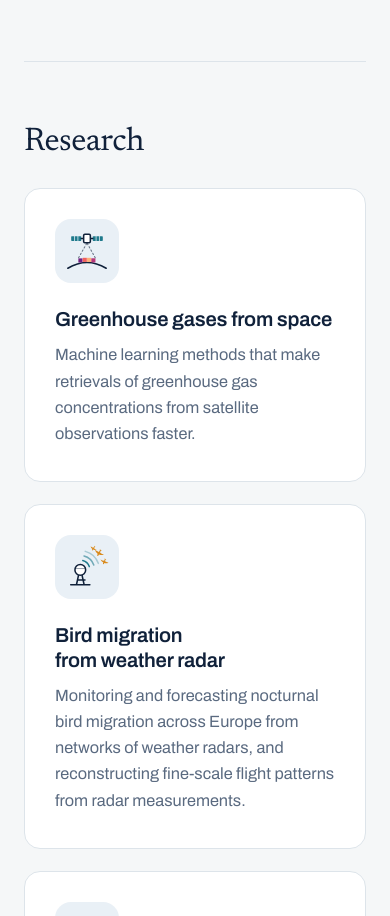
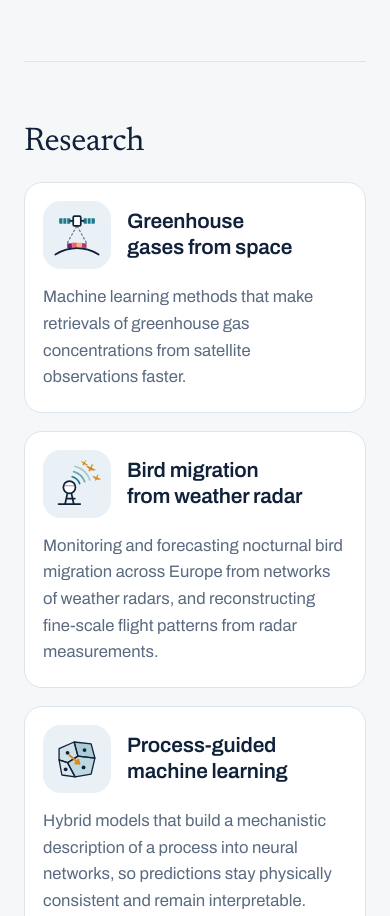
Before and after one commit to FionaLippert/FionaLippert.github.io, a plain HTML site: page index.html in a window 390 px wide. Shown: the part 2899-3815 px from the top of the page. Drawn offline with Linux system fonts and the light colour scheme.

Commit message:
Anchor each research interest with a large icon tile
Research becomes a two-column section like About; each interest is a row with
a 112px icon tile beside its text. On phones the icon sits beside the title.

Co-Authored-By: Claude Opus 5.5 <noreply@anthropic.com>

```diff
--- a/index.html
+++ b/index.html
@@ -102,16 +102,16 @@ h2 { font-family: var(--serif); font-weight: 400; font-size: 2.5rem; line-height
 .prose p:last-child { margin-bottom: 0; }
 #about .prose p:first-child { font-family: var(--serif); font-size: 1.62rem; line-height: 1.4; letter-spacing: -.005em; color: var(--ink); margin-bottom: 1.1em; }
 
-#research h2 { margin-bottom: 44px; }
-.cards { display: grid; grid-template-columns: repeat(auto-fit, minmax(270px, 1fr)); gap: 22px; }
-.cards article { padding: 30px 30px 34px; background: #fff; border: 1px solid var(--line); border-radius: 16px; }
-.cards article::before { content: ""; display: block; width: 64px; height: 64px; margin-bottom: 24px; border-radius: 16px;
-  background: var(--tint) url("assets/icons/satellite.svg") center / 46px no-repeat; }
+/* research: each interest is a row anchored by a large icon tile */
+.cards { display: grid; gap: 18px; }
+.cards article { display: grid; grid-template-columns: 112px 1fr; align-items: center; column-gap: 32px; padding: 26px 34px 26px 26px; background: #fff; border: 1px solid var(--line); border-radius: 22px; }
+.cards article::before { content: ""; width: 112px; height: 112px; border-radius: 24px;
+  background: var(--tint) url("assets/icons/satellite.svg") center / 84px no-repeat; }
 .cards article:nth-child(3n+2)::before { background-image: url("assets/icons/radar.svg"); }
 .cards article:nth-child(3n)::before { background-image: url("assets/icons/cells.svg"); }
 .cards .number, .papers .number { display: none; }
-.cards h3 { font-size: 1.26rem; font-weight: 600; letter-spacing: -.01em; line-height: 1.25; margin-bottom: 10px; }
-.cards p { margin: 0; font-size: 1.02rem; line-height: 1.6; color: var(--muted); }
+.cards h3 { font-size: 1.3rem; font-weight: 600; letter-spacing: -.01em; line-height: 1.25; margin-bottom: 8px; }
+.cards p { margin: 0; font-size: 1.04rem; line-height: 1.6; color: var(--muted); max-width: 36em; }
 
 .papers article + article { margin-top: 44px; padding-top: 44px; border-top: 1px solid var(--line); }
 .papers article > div { display: flex; flex-direction: column; }
@@ -143,7 +143,12 @@ h2 { font-family: var(--serif); font-weight: 400; font-size: 2.5rem; line-height
   h2 { font-size: 2.05rem; }
   .prose { font-size: 1.08rem; }
   #about .prose p:first-child { font-size: 1.38rem; }
-  #research h2 { margin-bottom: 28px; }
+  /* phones: icon and title side by side, the description full width below */
+  .cards article { grid-template-columns: 68px 1fr; align-items: center; column-gap: 16px; padding: 18px 20px 22px 18px; border-radius: 18px; }
+  .cards article::before { width: 68px; height: 68px; border-radius: 18px; background-size: 52px; }
+  .cards article > div { display: contents; }
+  .cards h3 { margin: 0; }
+  .cards p { grid-column: 1 / -1; margin-top: 14px; }
   .papers h3 { font-size: 1.4rem; }
   #connect { padding-block: 64px; }
   #connect .prose { font-size: 1.42rem; }
@@ -188,7 +193,7 @@ h2 { font-family: var(--serif); font-weight: 400; font-size: 2.5rem; line-height
     <section id="about" class="wrap split"><h2>About</h2><div class="prose"><p>Fiona Lippert is a postdoctoral researcher at SRON Space Research Organisation Netherlands. She develops machine learning methods that speed up the retrieval of greenhouse gas concentrations from satellite observations.</p>
 <p>She completed her PhD in AI for Science at the University of Amsterdam in 2025. Her thesis combined ideas from fluid dynamics with deep learning to forecast and interpret nocturnal bird migration across Europe from weather radar data.</p>
 <p>Her research sits where data-driven and mechanistic modelling meet: hybrid and surrogate models, probabilistic inference and explainable AI. Outside work she bakes, hikes and climbs.</p></div></section>
-    <section id="research" class="wrap"><h2>Research</h2><div class="cards"><article><span class="number" aria-hidden="true">01</span><div><h3>Greenhouse gases from space</h3>
+    <section id="research" class="wrap split"><h2>Research</h2><div class="cards"><article><span class="number" aria-hidden="true">01</span><div><h3>Greenhouse gases from space</h3>
 <p>Machine learning methods that make retrievals of greenhouse gas concentrations from satellite observations faster.</p></div></article>
 <article><span class="number" aria-hidden="true">02</span><div><h3>Bird migration from weather radar</h3>
 <p>Monitoring and forecasting nocturnal bird migration across Europe from networks of weather radars, and reconstructing fine-scale flight patterns from radar measurements.</p></div></article>
--- a/style.css
+++ b/style.css
@@ -94,16 +94,16 @@ h2 { font-family: var(--serif); font-weight: 400; font-size: 2.5rem; line-height
 .prose p:last-child { margin-bottom: 0; }
 #about .prose p:first-child { font-family: var(--serif); font-size: 1.62rem; line-height: 1.4; letter-spacing: -.005em; color: var(--ink); margin-bottom: 1.1em; }
 
-#research h2 { margin-bottom: 44px; }
-.cards { display: grid; grid-template-columns: repeat(auto-fit, minmax(270px, 1fr)); gap: 22px; }
-.cards article { padding: 30px 30px 34px; background: #fff; border: 1px solid var(--line); border-radius: 16px; }
-.cards article::before { content: ""; display: block; width: 64px; height: 64px; margin-bottom: 24px; border-radius: 16px;
-  background: var(--tint) url("assets/icons/satellite.svg") center / 46px no-repeat; }
+/* research: each interest is a row anchored by a large icon tile */
+.cards { display: grid; gap: 18px; }
+.cards article { display: grid; grid-template-columns: 112px 1fr; align-items: center; column-gap: 32px; padding: 26px 34px 26px 26px; background: #fff; border: 1px solid var(--line); border-radius: 22px; }
+.cards article::before { content: ""; width: 112px; height: 112px; border-radius: 24px;
+  background: var(--tint) url("assets/icons/satellite.svg") center / 84px no-repeat; }
 .cards article:nth-child(3n+2)::before { background-image: url("assets/icons/radar.svg"); }
 .cards article:nth-child(3n)::before { background-image: url("assets/icons/cells.svg"); }
 .cards .number, .papers .number { display: none; }
-.cards h3 { font-size: 1.26rem; font-weight: 600; letter-spacing: -.01em; line-height: 1.25; margin-bottom: 10px; }
-.cards p { margin: 0; font-size: 1.02rem; line-height: 1.6; color: var(--muted); }
+.cards h3 { font-size: 1.3rem; font-weight: 600; letter-spacing: -.01em; line-height: 1.25; margin-bottom: 8px; }
+.cards p { margin: 0; font-size: 1.04rem; line-height: 1.6; color: var(--muted); max-width: 36em; }
 
 .papers article + article { margin-top: 44px; padding-top: 44px; border-top: 1px solid var(--line); }
 .papers article > div { display: flex; flex-direction: column; }
@@ -135,7 +135,12 @@ h2 { font-family: var(--serif); font-weight: 400; font-size: 2.5rem; line-height
   h2 { font-size: 2.05rem; }
   .prose { font-size: 1.08rem; }
   #about .prose p:first-child { font-size: 1.38rem; }
-  #research h2 { margin-bottom: 28px; }
+  /* phones: icon and title side by side, the description full width below */
+  .cards article { grid-template-columns: 68px 1fr; align-items: center; column-gap: 16px; padding: 18px 20px 22px 18px; border-radius: 18px; }
+  .cards article::before { width: 68px; height: 68px; border-radius: 18px; background-size: 52px; }
+  .cards article > div { display: contents; }
+  .cards h3 { margin: 0; }
+  .cards p { grid-column: 1 / -1; margin-top: 14px; }
   .papers h3 { font-size: 1.4rem; }
   #connect { padding-block: 64px; }
   #connect .prose { font-size: 1.42rem; }
```
Also changed, not shown: template.html (+1 -1 lines).
